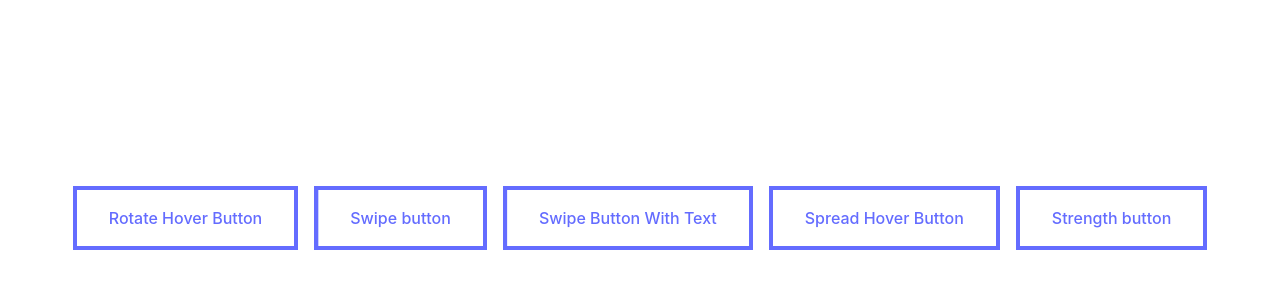
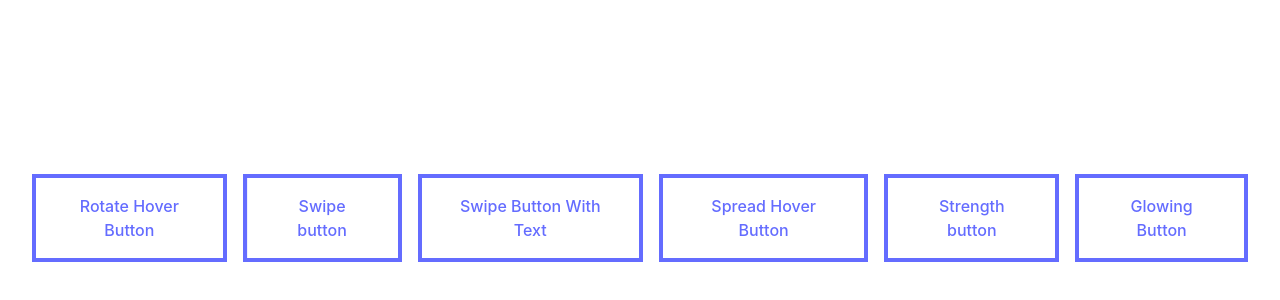
Before and after one commit to andy5566w/vue3-advenced-css, a Vue app: page / in a window 1280 px wide. Shown: the part 182-482 px from the top of the page. Built offline with nearby package versions, Linux system fonts and the light colour scheme.

Commit message:
add glowing button.

```diff
--- a/src/components/DIsplayButton.vue
+++ b/src/components/DIsplayButton.vue
@@ -4,7 +4,8 @@
     <SwipeButton />
     <SwipeButtonWithText />
     <SpreadHoverButton />
-    <StrenthButton />
+    <StrengthButton />
+    <GlowingButton />
   </div>
 </template>
 
@@ -12,8 +13,9 @@
 import RotateHoverButton from './buttons/RotateHoverButtons.vue'
 import SwipeButton from './buttons/SwipeButton.vue'
 import SpreadHoverButton from './buttons/SpreadHoverButton.vue'
-import StrenthButton from './buttons/StrengthButton.vue'
+import StrengthButton from './buttons/StrengthButton.vue'
 import SwipeButtonWithText from './buttons/SwipeButtonWithText.vue'
+import GlowingButton from './buttons/GlowingButton.vue'
 </script>
 
 <style lang="scss" scoped></style>
--- /dev/null
+++ b/src/components/buttons/GlowingButton.vue
@@ -0,0 +1,39 @@
+<template>
+  <a
+    href="#"
+    class="rotate px-8 py-4 border-4 border-current relative transition duration-150 ease-out"
+    >Glowing Button</a
+  >
+</template>
+
+<script setup></script>
+
+<style lang="scss" scoped>
+a {
+  --translateX: -100%;
+  --rotate: 60deg;
+  overflow: hidden;
+  &:hover {
+    background-color: #f44336;
+    color: #fff;
+    border-color: #646cff;
+
+    &:before {
+      --translateX: 100%;
+      //--rotate: 0;
+    }
+  }
+
+  &:before {
+    content: '';
+    position: absolute;
+    transition: all 0.5s ease-in;
+    top: 0;
+    left: 0;
+    width: 100%;
+    height: 60%;
+    background-color: #fff;
+    transform: translateX(var(--translateX)) rotate(var(--rotate));
+  }
+}
+</style>
```
